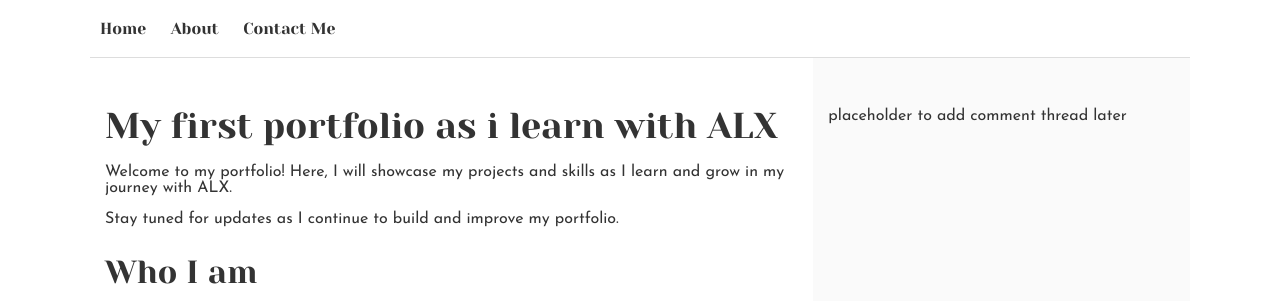
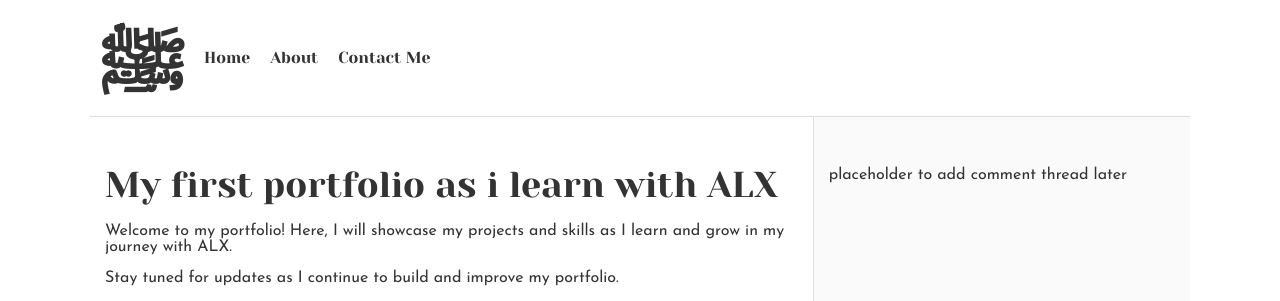
Before and after one commit to tech-time-netizen/alx_html_css, a plain HTML site: page css_basic/index.html in a window 1280 px wide. Shown: the top 301 px of the page. Drawn offline with Linux system fonts and the light colour scheme.

Commit message:
Add a logo and position it using flexbox

```diff
--- a/css_basic/base.css
+++ b/css_basic/base.css
@@ -63,6 +63,10 @@ h1, h2, h3, h4, h5, h6, header {
 	font-family: 'Yeseva One', sans-serif;
 }
 article {
+    background: #FFFFFF;
+    color: rgba(0, 0, 0, 0.8);
+    border-right: 1px solid rgb(221,221,221);
+    transition: border-right-color 1s ease;
 }
 header {
 	border-bottom: 1px solid rgb(221,221,221);
--- a/css_basic/index.html
+++ b/css_basic/index.html
@@ -10,6 +10,7 @@
 <body class="works_on_smartphone">
     <header>
         <ul>
+            <li><a href="" class="logo">ﷺ</a></li>
             <li><a href="./base_index.html">Home</a></li>
             <li><a href="./index.html">About</a></li>
             <li><a href="./tweets.html">Contact Me</a></li>
--- a/css_basic/styles.css
+++ b/css_basic/styles.css
@@ -14,9 +14,26 @@ main{
 article{
     flex: 2;
     overflow-y: auto;
+    padding: 20px;
+    background-color: #ffffff;
+    border-right: 10px solid #333;
 }
 
 aside{
     flex: 1;
     overflow-y: auto;
+
 }
+
+.logo{
+    font-size: 76px;
+    font-weight: bold;
+    color: #333;
+    text-decoration: none;
+}
+
+ul{
+    display: flex;
+    align-items: center;
+    justify-content: start;
+}
```
